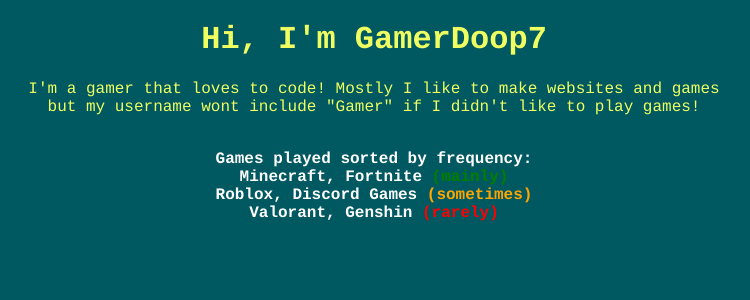
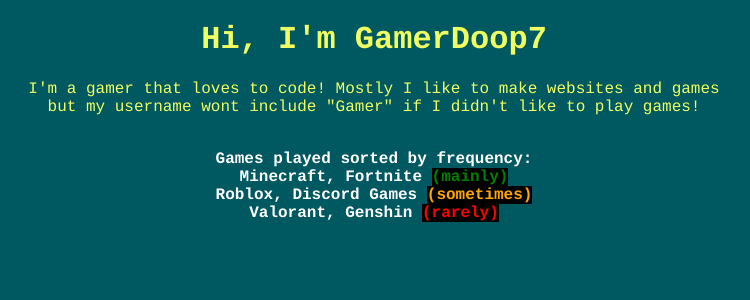
Before and after one commit to GyaraDeez/Aehnaland, a PHP site: page /bio in a window 1280 px wide. Shown: the part 54-354 px from the top of the page, without its empty margins (266-1016 px from the left). Run offline with PHP 8.4, Linux system fonts and the light colour scheme.

Commit message:
made green show

```diff
--- a/bio/style.css
+++ b/bio/style.css
@@ -19,12 +19,15 @@ p {
     font-weight:bold;
 }
 .often {
+    background-color: black;
     color:green;
 }
 .rare {
+    background-color: black;
     color:orange;
 }
 .veryrare {
+    background-color: black;
     color:red;
 }
 
```
